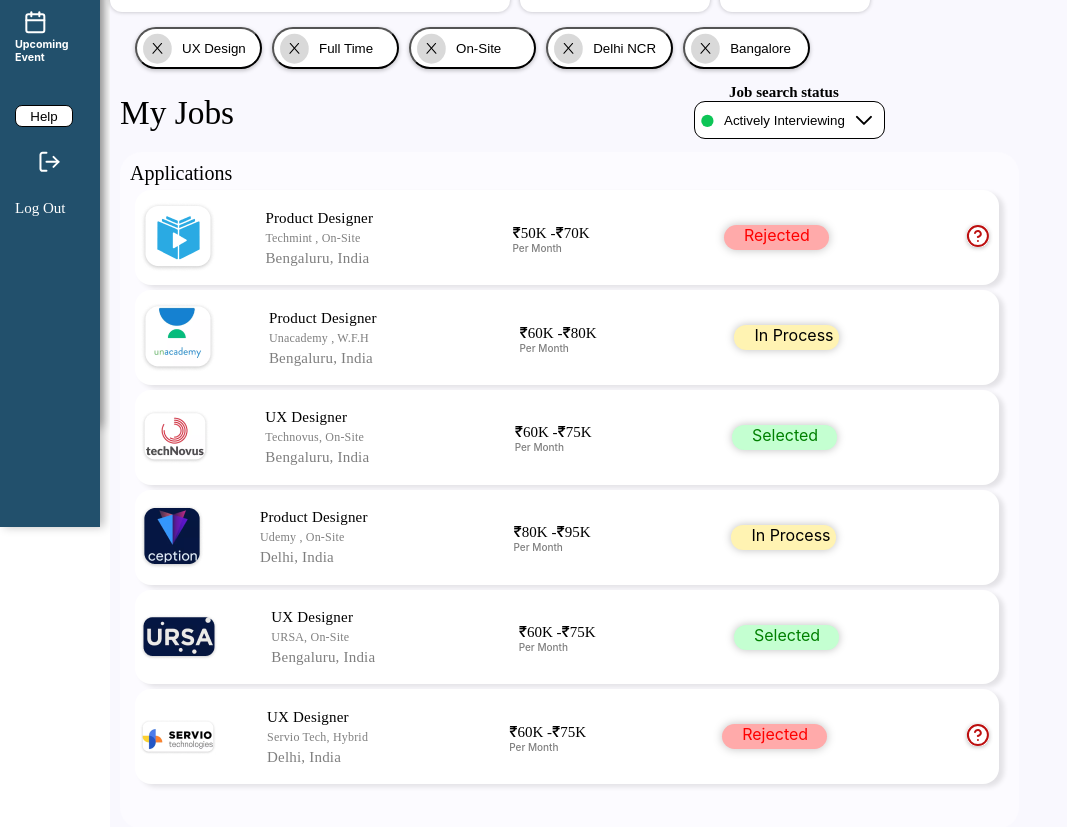
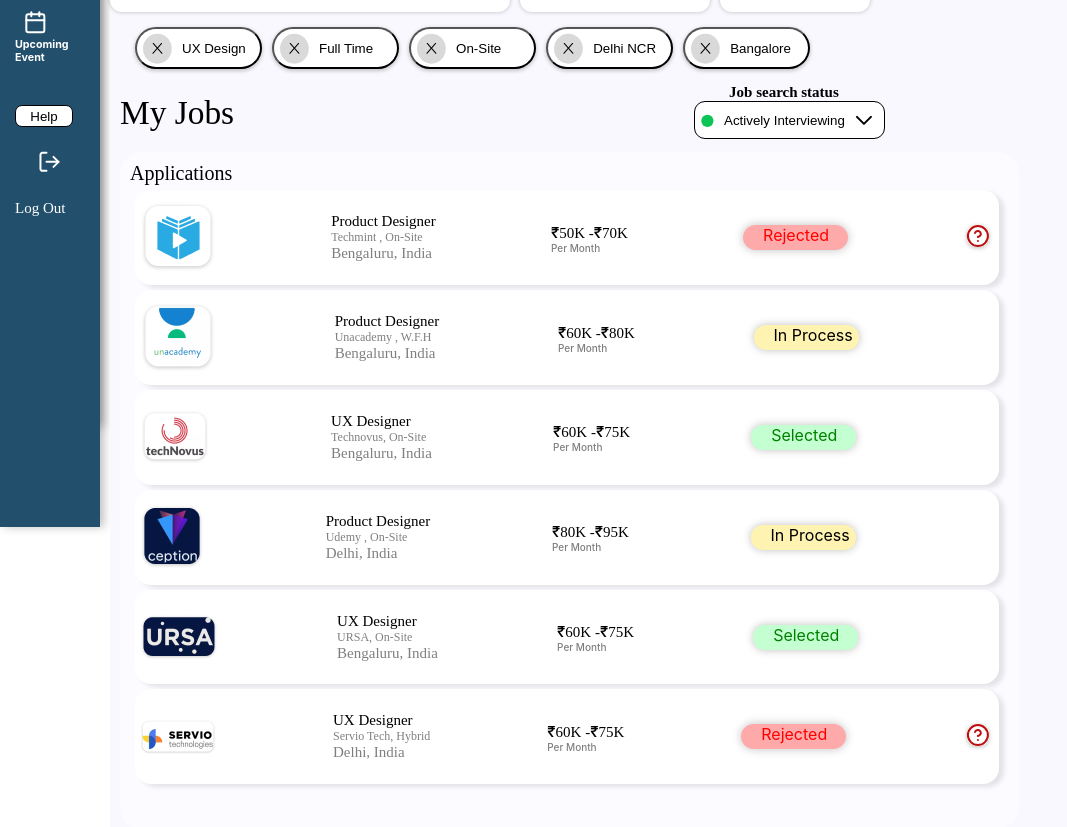
Before and after one commit to Kdixitji/lpt, a React (Create React App) app: page /screen in a window 1280 px wide. Shown: the part 373-1200 px from the top of the page, without its empty margins (0-1067 px from the left). Built offline with nearby package versions, Linux system fonts and the light colour scheme.

Commit message:
front-end task

```diff
--- a/src/Screens/Jobs.js
+++ b/src/Screens/Jobs.js
@@ -43,7 +43,7 @@
         }}
       >
         <img className="job-logo" src={img1} alt="" />
-        <div className="job-name">
+        <div className="job-names">
           <div
             style={{
               color: "black",
@@ -252,7 +252,7 @@
       >
         <img className="job-logo" src={img2} alt="" />
         {/* title name, description */}
-        <div className="job-name">
+        <div className="job-names">
           <div
             style={{
               color: "black",
@@ -385,7 +385,7 @@
       >
         <img className="job-logo" src={img3} alt="" />
         {/* title name, description */}
-        <div className="job-name">
+        <div className="job-names">
           <div
             style={{
               color: "black",
@@ -518,7 +518,7 @@
       >
         <img className="job-logo" src={img4} alt="" />
         {/* title name, description */}
-        <div className="job-name">
+        <div className="job-names">
           <div
             style={{
               color: "black",
@@ -651,7 +651,7 @@
       >
         <img className="job-logo" src={img5} alt="" />
         {/* title name, description */}
-        <div className="job-name">
+        <div className="job-names">
           <div
             style={{
               color: "black",
@@ -783,7 +783,7 @@
         }}
       >
         <img className="job-logo" src={img6} alt="" />
-        <div className="job-name">
+        <div className="job-names">
           <div
             style={{
               color: "black",
```
